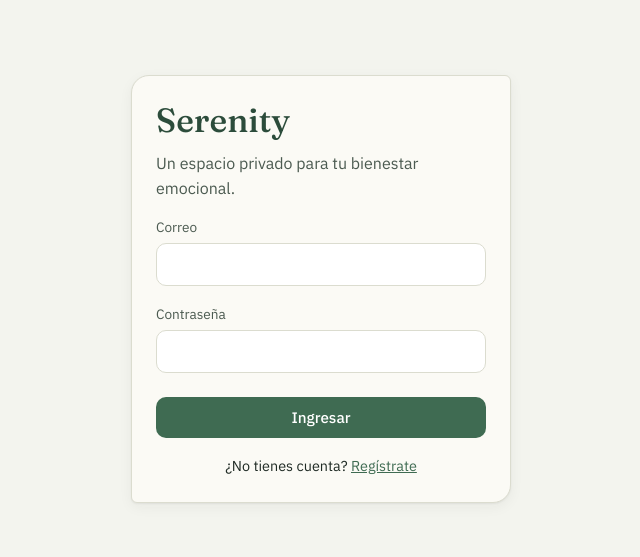
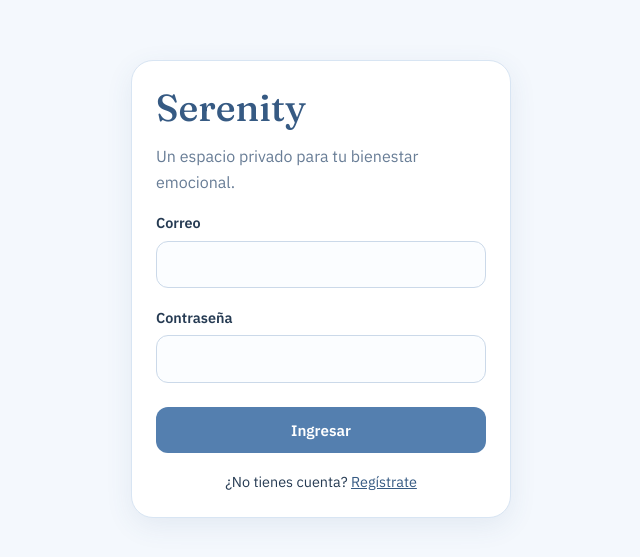
Before and after one commit to jeisonrv/frontend-serenity, an Angular app: page /login in a window 1280 px wide. Shown: the part 143-700 px from the top of the page, without its empty margins (319-959 px from the left). Built offline with nearby package versions, Linux system fonts and the light colour scheme.

Commit message:
Rediseña sistema visual con paleta azul pastel

```diff
--- a/src/styles.scss
+++ b/src/styles.scss
@@ -1,119 +1,67 @@
-/* ============================================================
-   Serenity — sistema de diseño
-   Paleta "jardín en calma": verdes musgo, papel cálido y miel
-   como acento de crecimiento. Pensada para reducir la carga
-   visual (usuarios llegan estresados/ansiosos).
-   ============================================================ */
-
+/* Serenity — sistema visual azul pastel */
 :root {
-  --color-bg: #F3F4EE;
-  --color-surface: #FBFAF5;
-  --color-ink: #1F2A24;
-  --color-ink-soft: #4B5A50;
-  --color-line: #DBDCCF;
-
-  --color-primary: #3F6B52;
-  --color-primary-light: #7FA88F;
-  --color-primary-dark: #2C4C3B;
-
-  --color-accent: #D9A441;
-  --color-accent-soft: #F1DFB0;
-
-  --color-danger: #B15C4B;
-
+  --color-bg: #F4F8FD;
+  --color-surface: #FFFFFF;
+  --color-ink: #263B53;
+  --color-ink-soft: #687D96;
+  --color-line: #D8E5F3;
+  --color-primary: #547FAF;
+  --color-primary-light: #DCEBFA;
+  --color-primary-dark: #365A83;
+  --color-accent: #A9D5CB;
+  --color-accent-soft: #E4F4EF;
+  --color-danger: #B54747;
   --font-display: 'Fraunces', Georgia, serif;
-  --font-body: 'IBM Plex Sans', -apple-system, Segoe UI, sans-serif;
-
-  --radius-organic: 18px 6px 18px 6px;
-  --radius-soft: 10px;
-  --shadow-soft: 0 1px 2px rgba(31, 42, 36, 0.06), 0 4px 14px rgba(31, 42, 36, 0.05);
+  --font-body: 'IBM Plex Sans', -apple-system, BlinkMacSystemFont, 'Segoe UI', sans-serif;
+  --radius-organic: 22px;
+  --radius-soft: 12px;
+  --shadow-soft: 0 8px 28px rgba(54, 90, 131, 0.09);
 }
-
 * { box-sizing: border-box; }
-
 html, body {
-  height: 100%;
-  margin: 0;
-  background: var(--color-bg);
-  color: var(--color-ink);
-  font-family: var(--font-body);
-  font-size: 16px;
-  line-height: 1.55;
+  min-height: 100%; margin: 0; background: var(--color-bg); color: var(--color-ink);
+  font-family: var(--font-body); font-size: 16px; line-height: 1.6;
 }
-
+body { -webkit-font-smoothing: antialiased; }
 h1, h2, h3, h4 {
-  font-family: var(--font-display);
-  color: var(--color-primary-dark);
-  font-weight: 500;
-  line-height: 1.2;
-  margin: 0 0 0.5em;
+  font-family: var(--font-display); color: var(--color-primary-dark); font-weight: 500;
+  line-height: 1.2; margin: 0 0 .55em;
 }
-
-h1 { font-size: 2.1rem; }
-h2 { font-size: 1.5rem; }
-h3 { font-size: 1.15rem; }
-
-p { max-width: 62ch; }
-
-a { color: var(--color-primary); }
-
+h1 { font-size: clamp(1.8rem, 3vw, 2.35rem); }
+h2 { font-size: 1.6rem; }
+h3 { font-size: 1.2rem; }
+p { max-width: 66ch; }
+a { color: var(--color-primary-dark); }
 button, input, textarea, select { font-family: inherit; }
-
+button:focus-visible, a:focus-visible, input:focus-visible { outline: 3px solid #8FBCE8; outline-offset: 3px; }
 .card {
-  background: var(--color-surface);
-  border: 1px solid var(--color-line);
-  border-radius: var(--radius-organic);
-  box-shadow: var(--shadow-soft);
-  padding: 1.5rem;
+  background: var(--color-surface); border: 1px solid var(--color-line);
+  border-radius: var(--radius-organic); box-shadow: var(--shadow-soft); padding: 1.5rem;
 }
-
 .btn {
-  display: inline-flex;
-  align-items: center;
-  gap: 0.5rem;
-  border: none;
-  border-radius: var(--radius-soft);
-  padding: 0.65rem 1.25rem;
-  font-size: 0.95rem;
-  font-weight: 500;
-  cursor: pointer;
-  transition: transform 0.12s ease, background 0.15s ease;
+  display: inline-flex; align-items: center; justify-content: center; gap: .5rem;
+  border: 1px solid transparent; border-radius: var(--radius-soft); padding: .75rem 1.25rem;
+  font-size: .95rem; font-weight: 600; cursor: pointer; text-decoration: none;
+  transition: transform .15s ease, background .15s ease, box-shadow .15s ease;
 }
-.btn:active { transform: scale(0.97); }
-
-.btn-primary {
-  background: var(--color-primary);
-  color: #fff;
-}
-.btn-primary:hover { background: var(--color-primary-dark); }
-
-.btn-ghost {
-  background: transparent;
-  color: var(--color-primary-dark);
-  border: 1px solid var(--color-line);
-}
-.btn-ghost:hover { border-color: var(--color-primary-light); }
-
-.field {
-  display: flex;
-  flex-direction: column;
-  gap: 0.35rem;
-  margin-bottom: 1.1rem;
-}
-.field label { font-size: 0.85rem; color: var(--color-ink-soft); }
+.btn:active { transform: translateY(1px); }
+.btn:disabled { opacity: .65; cursor: not-allowed; }
+.btn-primary { background: var(--color-primary); color: #fff; }
+.btn-primary:hover:not(:disabled) { background: var(--color-primary-dark); box-shadow: 0 5px 14px rgba(54,90,131,.18); }
+.btn-ghost { background: #fff; color: var(--color-primary-dark); border-color: var(--color-line); }
+.btn-ghost:hover { background: var(--color-primary-light); }
+.field { display: flex; flex-direction: column; gap: .4rem; margin-bottom: 1.1rem; }
+.field label { color: var(--color-ink); font-size: .9rem; font-weight: 600; }
 .field input, .field textarea, .field select {
-  padding: 0.65rem 0.8rem;
-  border: 1px solid var(--color-line);
-  border-radius: var(--radius-soft);
-  background: #fff;
-  font-size: 0.95rem;
-  color: var(--color-ink);
+  width: 100%; padding: .8rem .9rem; border: 1px solid #CBD9E9; border-radius: var(--radius-soft);
+  background: #FBFDFF; font-size: .96rem; color: var(--color-ink);
+  transition: border-color .15s ease, box-shadow .15s ease;
 }
 .field input:focus, .field textarea:focus, .field select:focus {
-  outline: 2px solid var(--color-primary-light);
-  outline-offset: 1px;
+  outline: none; border-color: var(--color-primary); box-shadow: 0 0 0 4px rgba(84,127,175,.13);
 }
-.field .error {
-  color: var(--color-danger);
-  font-size: 0.8rem;
+.field .error, .error { color: var(--color-danger); font-size: .82rem; }
+::selection { background: var(--color-primary-light); color: var(--color-ink); }
+@media (prefers-reduced-motion: reduce) {
+  *, *::before, *::after { scroll-behavior: auto !important; transition-duration: .01ms !important; animation-duration: .01ms !important; }
 }
```
